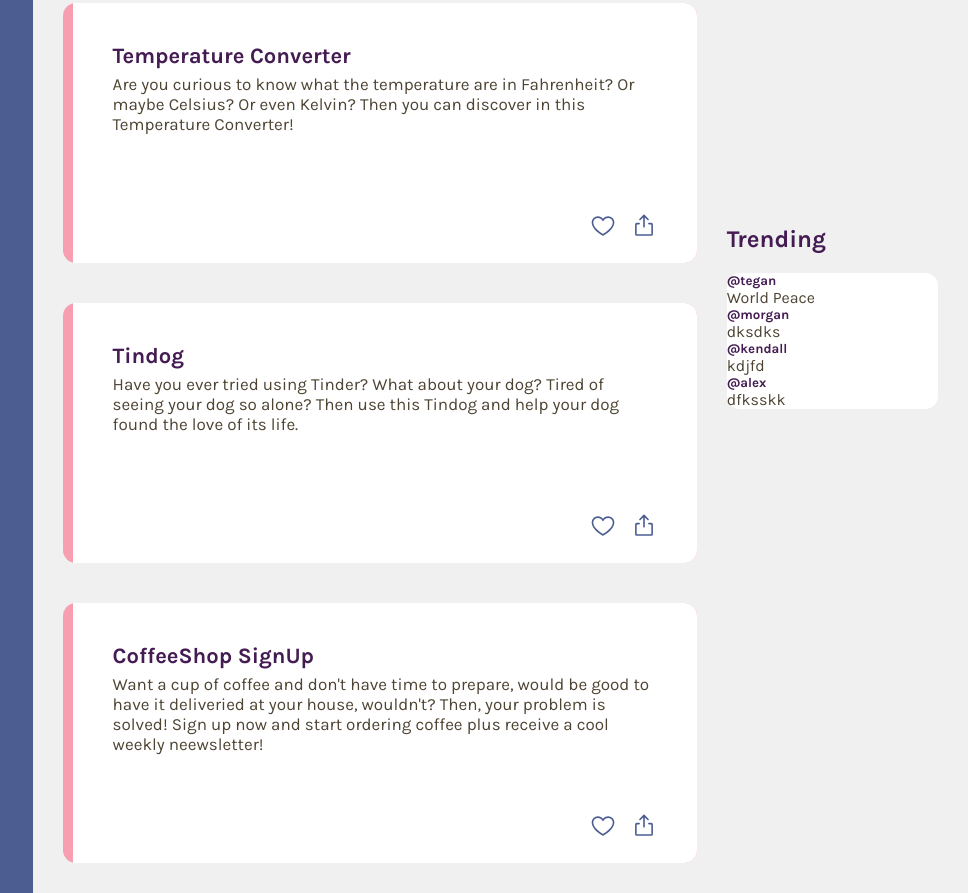
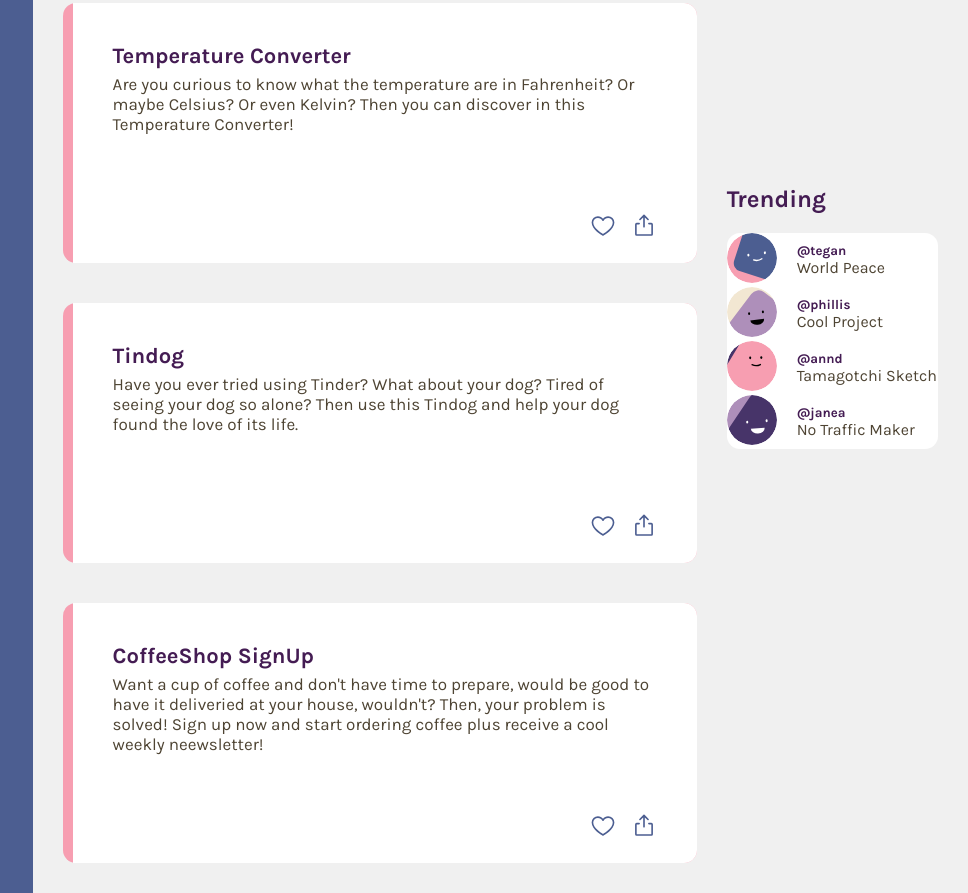
Before and after one commit to anndcodes/admin-dashboard, a plain HTML site: page index.html in a window 1280 px wide. Shown: the part 1170-2063 px from the top of the page, without its empty margins (312-1280 px from the left). Drawn offline with Linux system fonts and the light colour scheme; a web font is replaced by a local one.

Commit message:
add: trending card user profiles (pics and text)

```diff
--- a/index.html
+++ b/index.html
@@ -189,22 +189,42 @@
       <!-- trending content -->
       <div class="trending">
         <h2 class="content-heading">Trending</h2>
-        <div class="trendind-cards">
+        <div class="trending-cards">
           <div class="trending-card">
-            <h5 class="trending-title">@tegan</h5>
-            <p class="trending-txt">World Peace</p>
+            <div class="trend-image">
+              <img src="assets/trend-user1.svg" class="user-pic" alt="">
+            </div>
+            <div class="trend-text">
+              <h5 class="trending-title">@tegan</h5>
+              <p class="trending-txt">World Peace</p>
+            </div>
           </div>
             <div class="trending-card">
-              <h5 class="trending-title">@morgan</h5>
-              <p class="trending-txt">dksdks</p>
+              <div class="trend-image">
+                <img src="assets/trend-user2.svg" class="user-pic" alt="">
+              </div>
+              <div class="trend-text">
+                <h5 class="trending-title">@phillis</h5>
+                <p class="trending-txt">Cool Project</p>
+              </div>
             </div>
             <div class="trending-card">
-              <h5 class="trending-title">@kendall</h5>
-              <p class="trending-txt">kdjfd</p>
+              <div class="trend-image">
+                <img src="assets/userpic.svg" class="user-pic" alt="">
+              </div>
+              <div class="trend-text">
+                <h5 class="trending-title">@annd</h5>
+                <p class="trending-txt">Tamagotchi Sketch</p>
+              </div>
             </div>
             <div class="trending-card">
-              <h5 class="trending-title">@alex</h5>
-              <p class="trending-txt">dfksskk</p>
+              <div class="trend-image">
+                <img src="assets/trend-user3.svg" class="user-pic" alt="">
+              </div>
+              <div class="trend-text">
+                <h5 class="trending-title">@janea</h5>
+                <p class="trending-txt">No Traffic Maker</p>
+              </div>
             </div>
         </div>
       </div>
--- a/style.css
+++ b/style.css
@@ -263,7 +263,7 @@ article {
 }
 
 .announcement-cards,
-.trendind-cards {
+.trending-cards {
   border-radius: 13px;
   background-color: var(--white);
 }
@@ -278,6 +278,18 @@ article {
 }
 .announcement-card:last-child {
   border-bottom: 0;
+}
+
+.trending-card {
+  display: grid;
+  grid-template-columns: 0.1fr 1fr;
+  gap: 20px;
+  align-items: center;
+}
+
+.trending-card .user-pic {
+  width: 50px;
+  height: 50px;
 }
 
 .content-heading,
```
Also changed, not shown: assets/trend-user1.svg (added), assets/trend-user2.svg (added), assets/trend-user3.svg (added).
